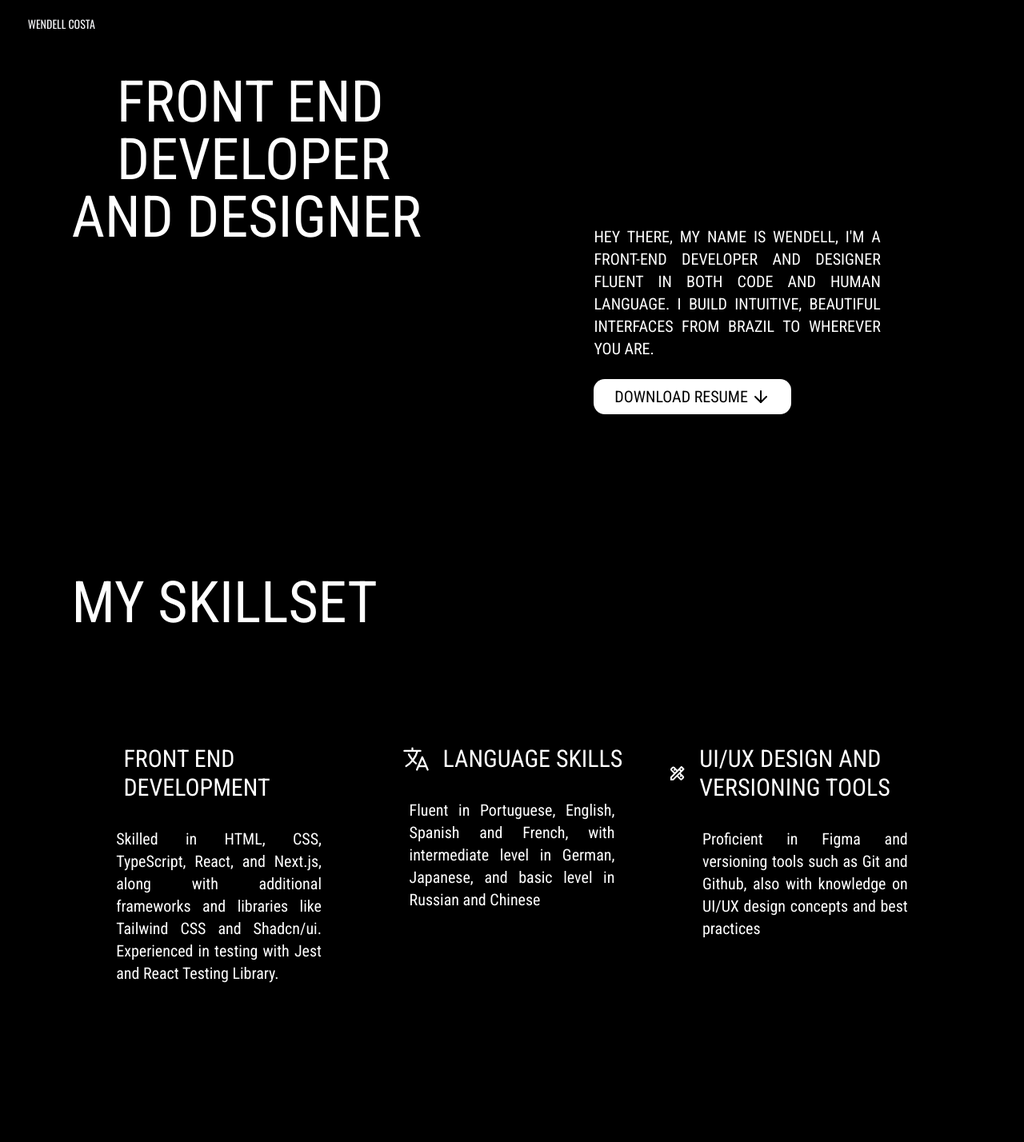
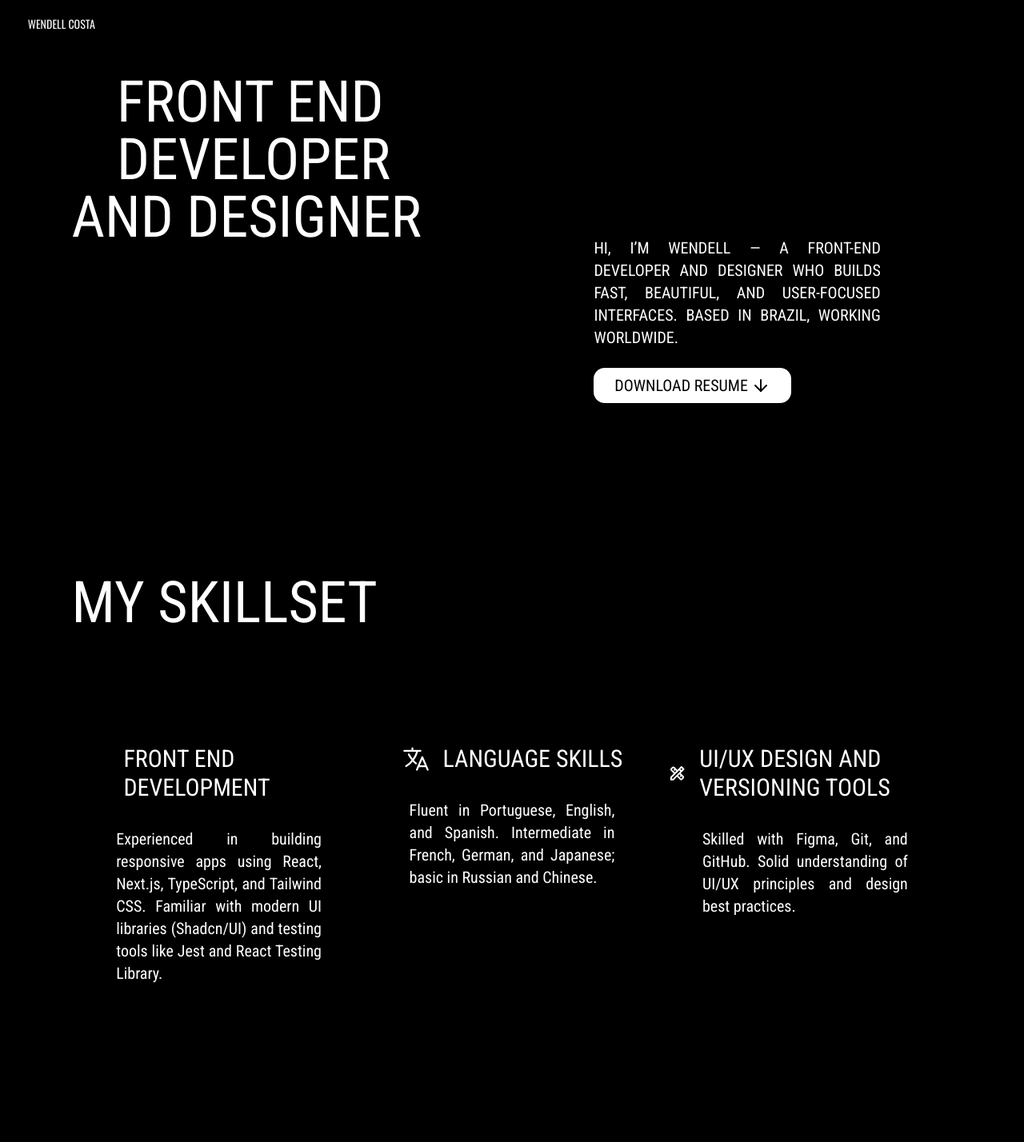
Before and after one commit to wendell-costa-barreto/portfolio, a Next.js app: page / in a window 1280 px wide. Shown: the top 1428 px of the page at 80% size. Built offline with nearby package versions, Linux system fonts and the light colour scheme; some icons are missing.

Commit message:
fixing ortographic issues

```diff
--- a/src/app/page.tsx
+++ b/src/app/page.tsx
@@ -81,9 +81,9 @@ export default function Home() {
             <h1
               className={`${roboto.className} uppercase font-roboto text-xl text-justify w-[80%] mb-6`}
             >
-              Hey there, my name is Wendell, I&apos;m a front-end developer and
-              designer fluent in both code and human language. I build
-              intuitive, beautiful interfaces from Brazil to wherever you are.
+              Hi, I’m Wendell — a front-end developer and designer who builds
+              fast, beautiful, and user-focused interfaces. Based in Brazil,
+              working worldwide.
             </h1>
             <button
               onClick={handleDownload}
@@ -126,9 +126,9 @@ export default function Home() {
               <p
                 className={`${roboto.className} font-roboto text-xl text-justify w-[75%]`}
               >
-                Skilled in HTML, CSS, TypeScript, React, and Next.js, along with
-                additional frameworks and libraries like Tailwind CSS and
-                Shadcn/ui. Experienced in testing with Jest and React Testing
+                Experienced in building responsive apps using React, Next.js,
+                TypeScript, and Tailwind CSS. Familiar with modern UI libraries
+                (Shadcn/UI) and testing tools like Jest and React Testing
                 Library.
               </p>
             </motion.div>
@@ -147,9 +147,8 @@ export default function Home() {
               <p
                 className={`${roboto.className} font-roboto text-xl text-justify w-[75%]`}
               >
-                Fluent in Portuguese, English, Spanish and French, with
-                intermediate level in German, Japanese, and basic level in
-                Russian and Chinese
+                Fluent in Portuguese, English, and Spanish. Intermediate in
+                French, German, and Japanese; basic in Russian and Chinese.
               </p>
             </motion.div>
             <motion.div
@@ -166,8 +165,8 @@ export default function Home() {
               <p
                 className={`${roboto.className} font-roboto text-xl text-justify w-[75%]`}
               >
-                Proficient in Figma and versioning tools such as Git and Github,
-                also with knowledge on UI/UX design concepts and best practices
+                Skilled with Figma, Git, and GitHub. Solid understanding of
+                UI/UX principles and design best practices.
               </p>
             </motion.div>
           </div>
@@ -266,15 +265,13 @@ export default function Home() {
             <h1
               className={`text-4xl md:text-5xl font-bold tracking-tight ${roboto.className}`}
             >
-              LET&apos;S WORK
-              <br />
-              TOGETHER
+              I’m open to freelance, contract, or full-time opportunities.
             </h1>
             <div className="h-1 w-48 bg-gradient-to-r from-indigo-600 to-purple-600 mt-4 mb-6"></div>
             <p className={`text-gray-300 max-w-md ${roboto.className}`}>
-              Developing innovative solutions
+              Turning ideas into elegant,
               <br />
-              for tomorrow&apos;s challenges
+              user-friendly apps.
             </p>
             <div className="mt-12 flex items-center">
               <div className="h-8 w-8 rounded-full bg-gradient-to-r from-indigo-600 to-purple-600 flex items-center justify-center">
```
